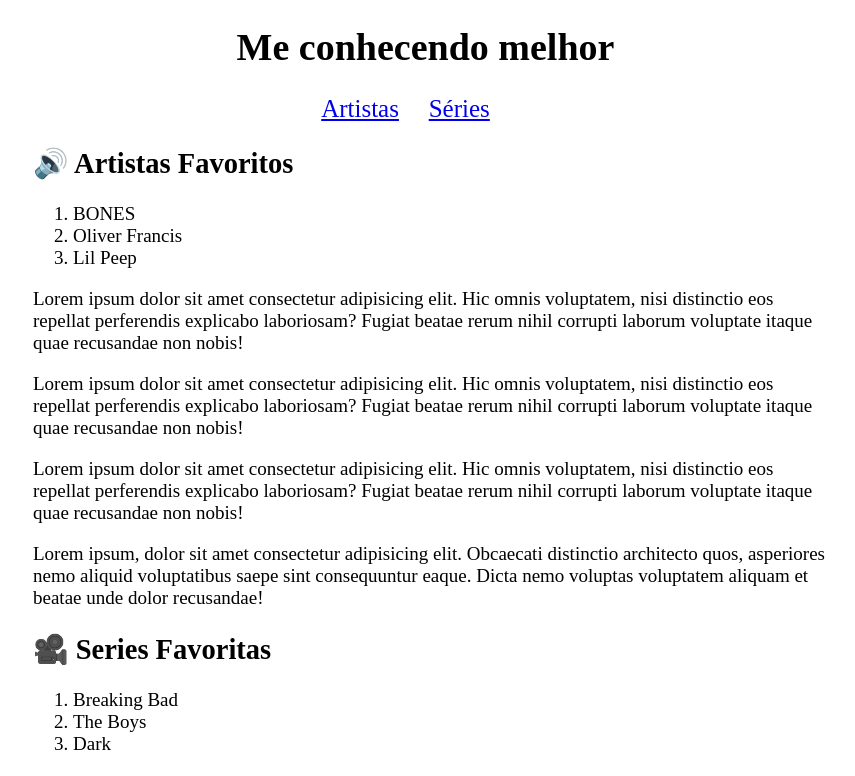
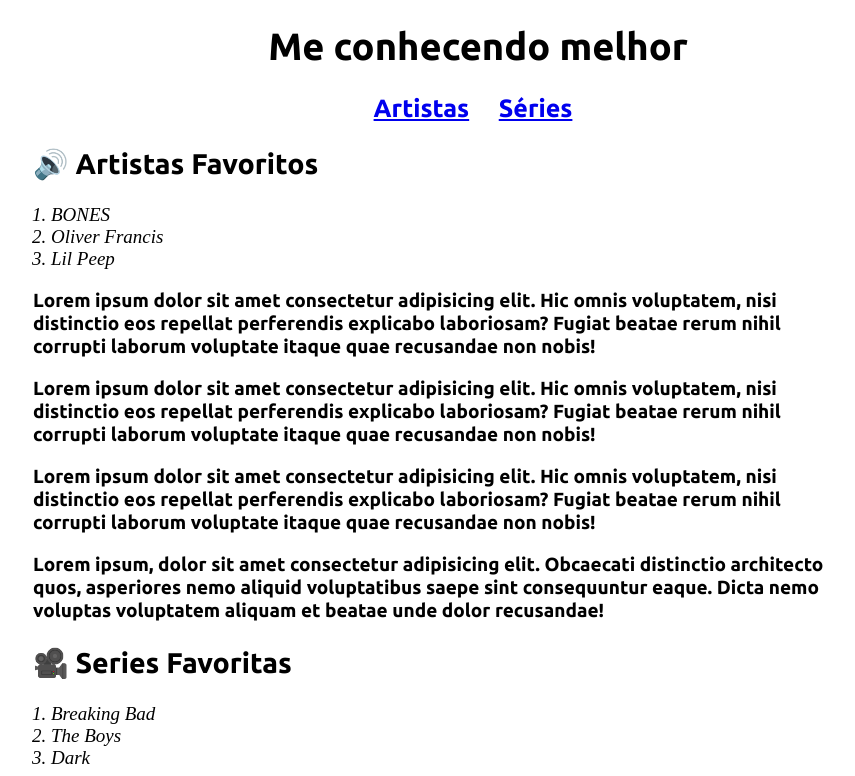
Before and after one commit to ximitt/euachoque, a plain HTML site: page index.html in a window 1280 px wide. Shown: the top 776 px of the page, without its empty margins (207-1062 px from the left). Drawn offline with Linux system fonts and the light colour scheme.

Commit message:
Add files via upload

```diff
--- a/index.html
+++ b/index.html
@@ -5,7 +5,9 @@
     <meta http-equiv="X-UA-Compatible" content="IE=edge">
     <meta name="viewport" content="width=device-width, initial-scale=1.0">
     <title>Sobre mim</title>
-    <link rel="stylesheet" href="taligadone.css">
+        <link rel="stylesheet" href="style.css">
+        <link rel="shortcut icon" href="images/berserk.png" type="image/x-icon">
+        <link href="https://fonts.googleapis.com/css2?family=Ubuntu:wght@700&display=swap" rel="stylesheet">
 </head>
 <body>
         <h1 align="center"> Me conhecendo melhor </h1>
@@ -16,10 +18,12 @@
 </ul>
     </nav>
          <h2 id="Artistas">🔊 Artistas Favoritos</h2>
-    <ol>
+    <i> <ol>
+
         <li>BONES</li>
         <li>Oliver Francis</li>
-<li>Lil Peep</li> </ol>
+        <li>Lil Peep</li> </ol> </i>
+
 <p>Lorem ipsum dolor sit amet consectetur adipisicing elit. Hic omnis voluptatem, nisi distinctio eos repellat perferendis explicabo laboriosam? Fugiat beatae rerum nihil corrupti laborum voluptate itaque quae recusandae non nobis!</p>
 <p>Lorem ipsum dolor sit amet consectetur adipisicing elit. Hic omnis voluptatem, nisi distinctio eos repellat perferendis explicabo laboriosam? Fugiat beatae rerum nihil corrupti laborum voluptate itaque quae recusandae non nobis!</p>
 <p>Lorem ipsum dolor sit amet consectetur adipisicing elit. Hic omnis voluptatem, nisi distinctio eos repellat perferendis explicabo laboriosam? Fugiat beatae rerum nihil corrupti laborum voluptate itaque quae recusandae non nobis!</p>
@@ -27,10 +31,11 @@
 
 
     <h2 id="Series">🎥 Series Favoritas</h2>
-<ol>
+<i> <ol>
+
     <li>Breaking Bad</li>
     <li>The Boys</li>
-<li>Dark</li> </ol>
+    <li>Dark</li> </ol> </i>
 
 <p>Lorem ipsum dolor, sit amet consectetur adipisicing elit. Natus, quibusdam! Maxime unde debitis quas saepe aliquid repellendus obcaecati exercitationem blanditiis modi! Est distinctio a perspiciatis nisi repudiandae, cum odit facilis.</p>
 <p>Lorem ipsum dolor, sit amet consectetur adipisicing elit. Natus, quibusdam! Maxime unde debitis quas saepe aliquid repellendus obcaecati exercitationem blanditiis modi! Est distinctio a perspiciatis nisi repudiandae, cum odit facilis.</p>
--- /dev/null
+++ b/style.css
@@ -0,0 +1,40 @@
+html{
+    scroll-behavior: smooth;
+}
+
+body{
+
+    margin: 0 auto;
+        width: 800px;
+            font-size: 19px;
+}
+ul li {
+    display: inline;
+         margin: 0.5em;
+            font-size: 25px;
+
+}
+
+ul {
+    text-align: center;
+        width: 100%;
+            font-family: "ubuntu";
+}
+
+body h1 {
+    padding-left: 90px;
+        font-family: "ubuntu";
+}
+
+ol {
+    padding-left: 18px;
+        width: 100%;
+}
+
+h2 {
+    font-family: "ubuntu";
+}
+
+p {
+    font-family: "ubuntu";
+}
```
Lines whose indentation alone changed are shown as unchanged.
